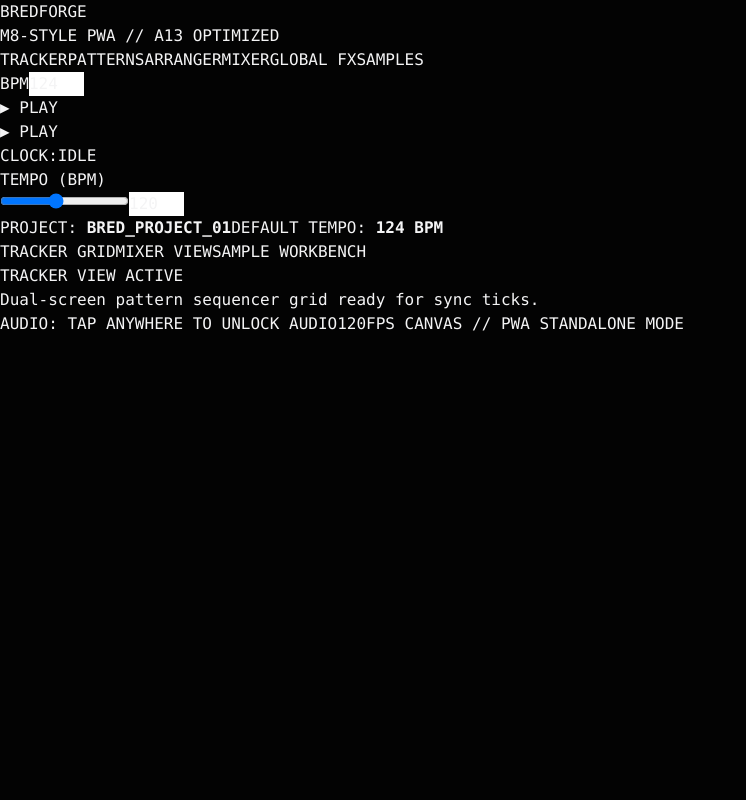
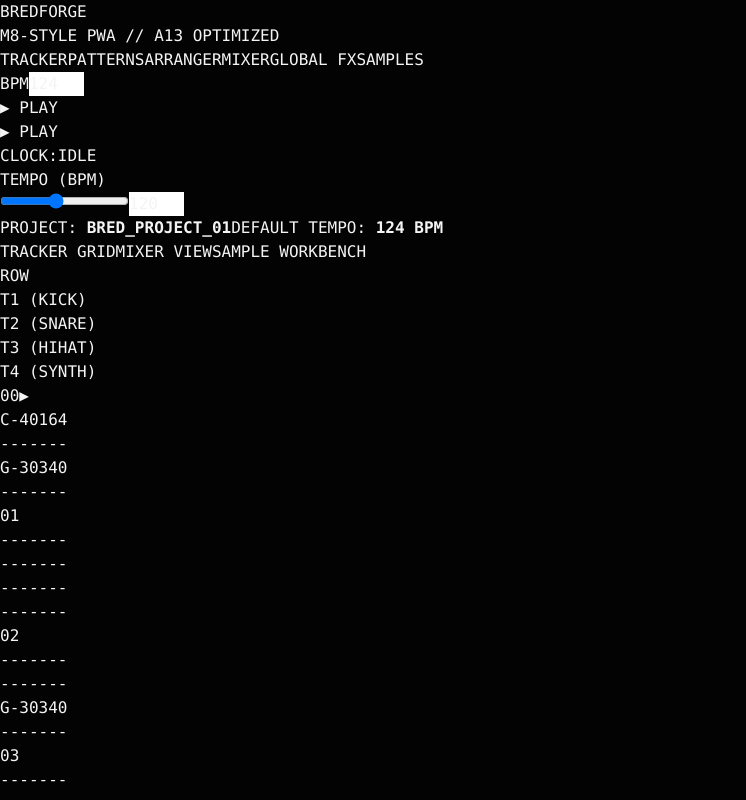
Before and after one commit to patromeo21/bredforge, a React (Vite) app: page / in a window 1280 px wide. Shown: the top 800 px of the page, without its empty margins (0-746 px from the left). Built offline with nearby package versions, Linux system fonts and the light colour scheme.

Commit message:
Update DualScreenWorkspace.tsx

```diff
--- a/src/components/tracker/DualScreenWorkspace.tsx
+++ b/src/components/tracker/DualScreenWorkspace.tsx
@@ -6,6 +6,7 @@ import React, { useState } from 'react';
 import { TransportBar } from './TransportBar';
 import { MixerView } from './MixerView';
 import { SampleWorkbench } from './SampleWorkbench';
+import { TrackerGrid } from './TrackerGrid';
 
 export interface DualScreenWorkspaceProps {
   projectName?: string;
@@ -66,17 +67,8 @@ export function DualScreenWorkspace({ projectName, tempo }: DualScreenWorkspaceP
 
       {/* Main Active Workspace View Container */}
       <div className="flex-1 flex flex-col bg-zinc-900/30 border border-zinc-800/80 rounded-2xl overflow-hidden p-3 shadow-2xl backdrop-blur-sm">
-        {activeTab === 'tracker' && (
-          <div className="flex-1 flex items-center justify-center text-zinc-500 border border-dashed border-zinc-800 rounded-xl bg-zinc-950/40">
-            <div className="text-center p-6">
-              <div className="text-amber-500 font-bold text-sm mb-1 tracking-wider">TRACKER VIEW ACTIVE</div>
-              <p className="text-xs text-zinc-600">Dual-screen pattern sequencer grid ready for sync ticks.</p>
-            </div>
-          </div>
-        )}
-
+        {activeTab === 'tracker' && <TrackerGrid />}
         {activeTab === 'mixer' && <MixerView />}
-
         {activeTab === 'workbench' && <SampleWorkbench />}
       </div>
 
```
